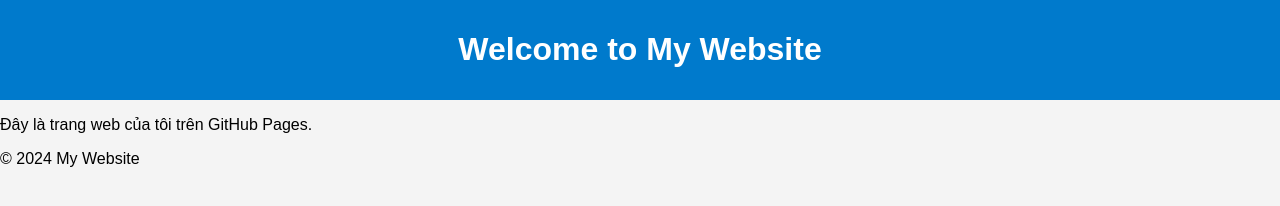
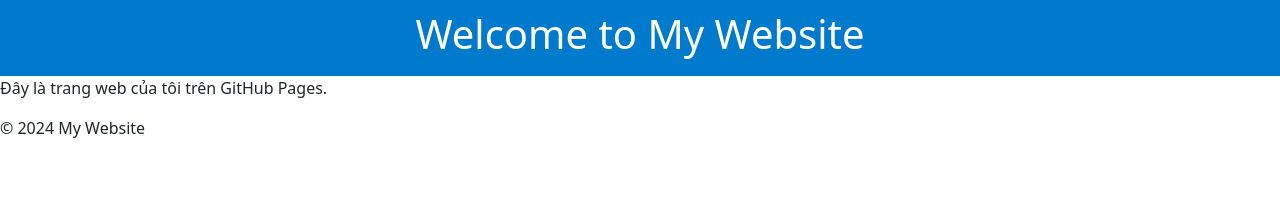
Before and after one commit to Duong11-creator/DanangGlobalExpoMKT423.github.io, a plain HTML site: page index.html in a window 1280 px wide. Drawn offline with nearby package versions, Linux system fonts and the light colour scheme.

Commit message:
Update index.html
Signed-off-by: Duong11-creator <vothithuyduong913@gmail.com>

```diff
--- a/index.html
+++ b/index.html
@@ -18,3 +18,4 @@
     </footer>
 </body>
 </html>
+<link href="https://cdn.jsdelivr.net/npm/bootstrap@5.3.0-alpha1/dist/css/bootstrap.min.css" rel="stylesheet">
```
